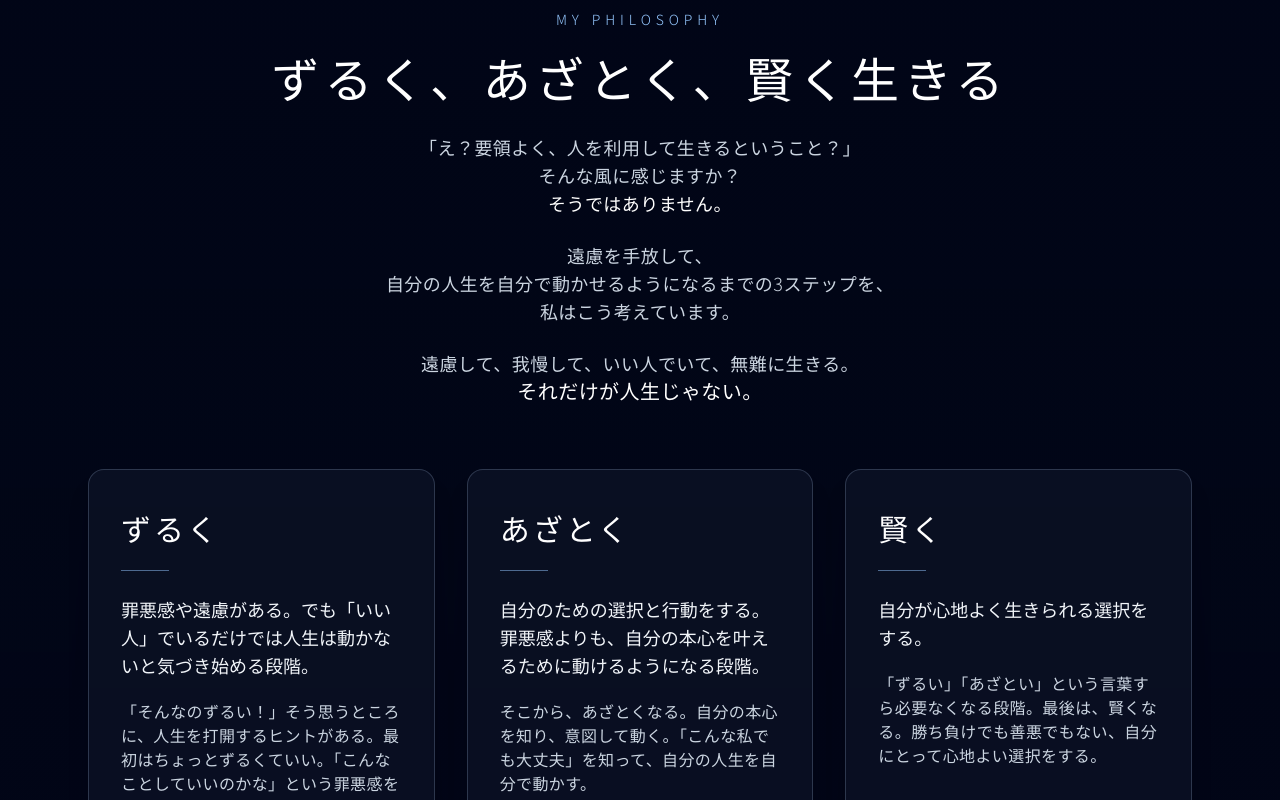
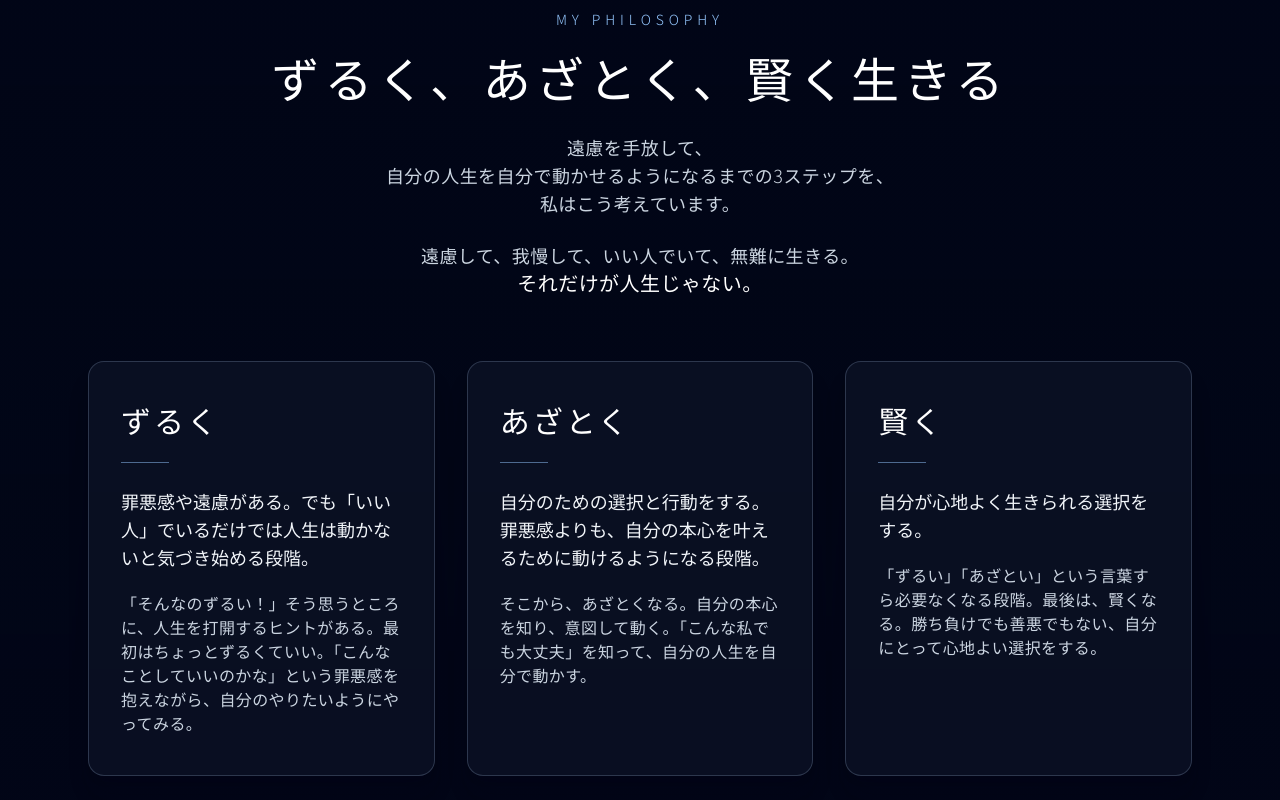
Before and after one commit to atsukorology/official-site, a React (Create React App) app: page /#/atsukorology in a window 1280 px wide. Shown: the part 1080-1880 px from the top of the page. Built offline with nearby package versions, Linux system fonts and the light colour scheme; no server answers; a web font is replaced by a local one.

Commit message:
update: Remove the opening question from the philosophy intro.
Co-authored-by: Cursor <cursoragent@cursor.com>

```diff
--- a/src/pages/AtsukorologyPage.tsx
+++ b/src/pages/AtsukorologyPage.tsx
@@ -101,13 +101,6 @@ function AtsukorologyPage() {
                                     ずるく、あざとく、賢く生きる
                                 </h2>
                                 <div className="text-sm md:text-lg leading-loose tracking-wide text-slate-300 space-y-5 md:space-y-6">
-                                    <p>
-                                        「え？要領よく、人を利用して生きるということ？」
-                                        <br />
-                                        そんな風に感じますか？
-                                        <br />
-                                        <span className="text-white">そうではありません。</span>
-                                    </p>
                                     <p>
                                         遠慮を手放して、
                                         <br />
```
